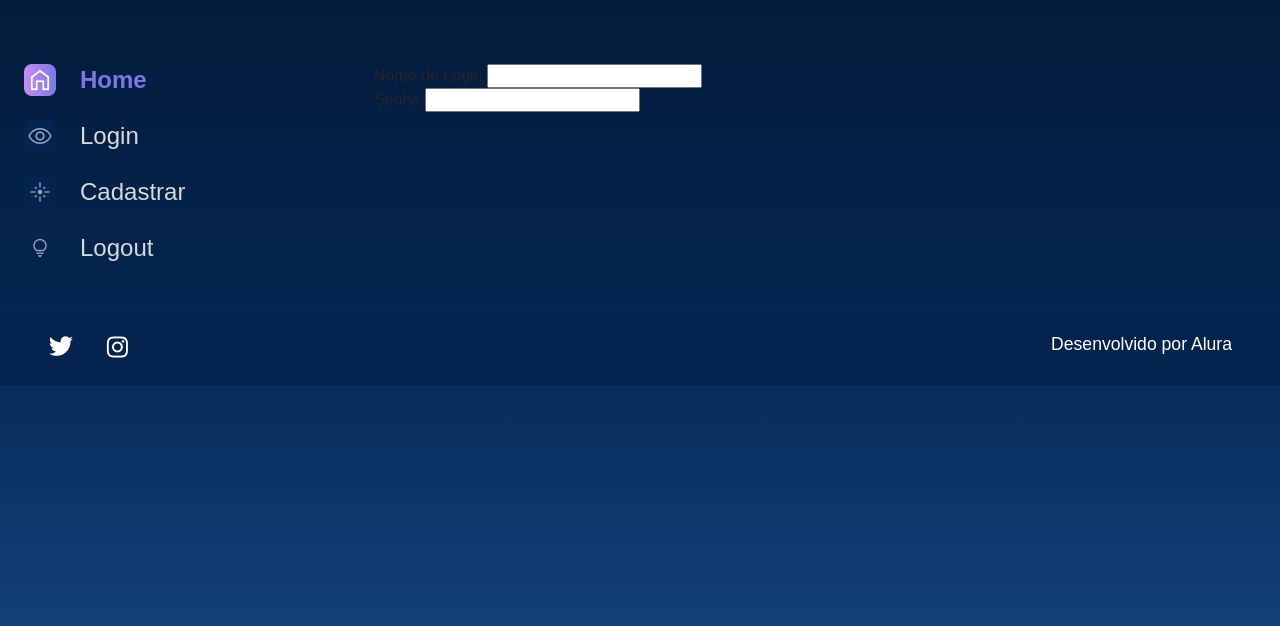
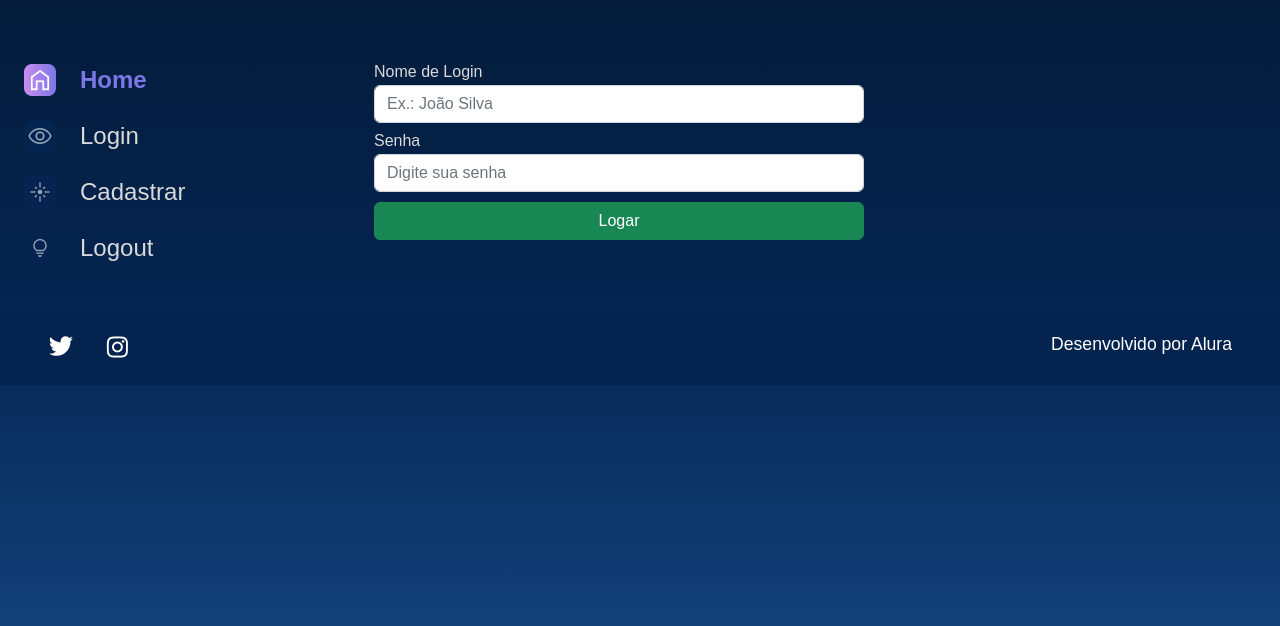
Before and after one commit to luanpoppe/Alura-Django-space-projeto_front, a Django app: page /login in a window 1280 px wide. Shown: the part 114-740 px from the top of the page. Run offline with Django 4.2, Linux system fonts and the light colour scheme.

Commit message:
Terminei a aula 02-02 - Estilizando formulário

```diff
--- a/templates/usuarios/login.html
+++ b/templates/usuarios/login.html
@@ -49,11 +49,15 @@
                     {% csrf_token %}
                     <div class="row">
                         {% for field in form.visible_fields %}
-                        <div>
-                            <label for="{{ field.id_for_label }}">{{field.label}}</label>
+                        <div class="col-12 col-lg-12" style="margin-bottom: 10px;">
+                            <label for="{{ field.id_for_label }}"
+                                style="color:#D9D9D9; margin-bottom: 5px;">{{field.label}}</label>
                             {{ field }}
                         </div>
                         {% endfor %}
+                    </div>
+                    <div>
+                        <button type="submit" class="btn btn-success col-12" style="padding: top 5px;">Logar</button>
                     </div>
                 </form>
             </section>
--- a/usuarios/forms.py
+++ b/usuarios/forms.py
@@ -4,11 +4,22 @@ class LoginForms(forms.Form):
     nome_login = forms.CharField(
         label = "Nome de Login",
         required = True,
-        max_length = 100
+        max_length = 100,
+        widget= forms.TextInput(
+            attrs= {
+                "class": "form-control",
+                "placeholder": "Ex.: João Silva"
+            }
+        )
     )
     senha = forms.CharField(
         label = "Senha",
         required = True,
         max_length = 70,
-        widget = forms.PasswordInput()
+        widget = forms.PasswordInput(
+            attrs= {
+                "class": "form-control",
+                "placeholder": "Digite sua senha"
+            }
+        )
     )
```
